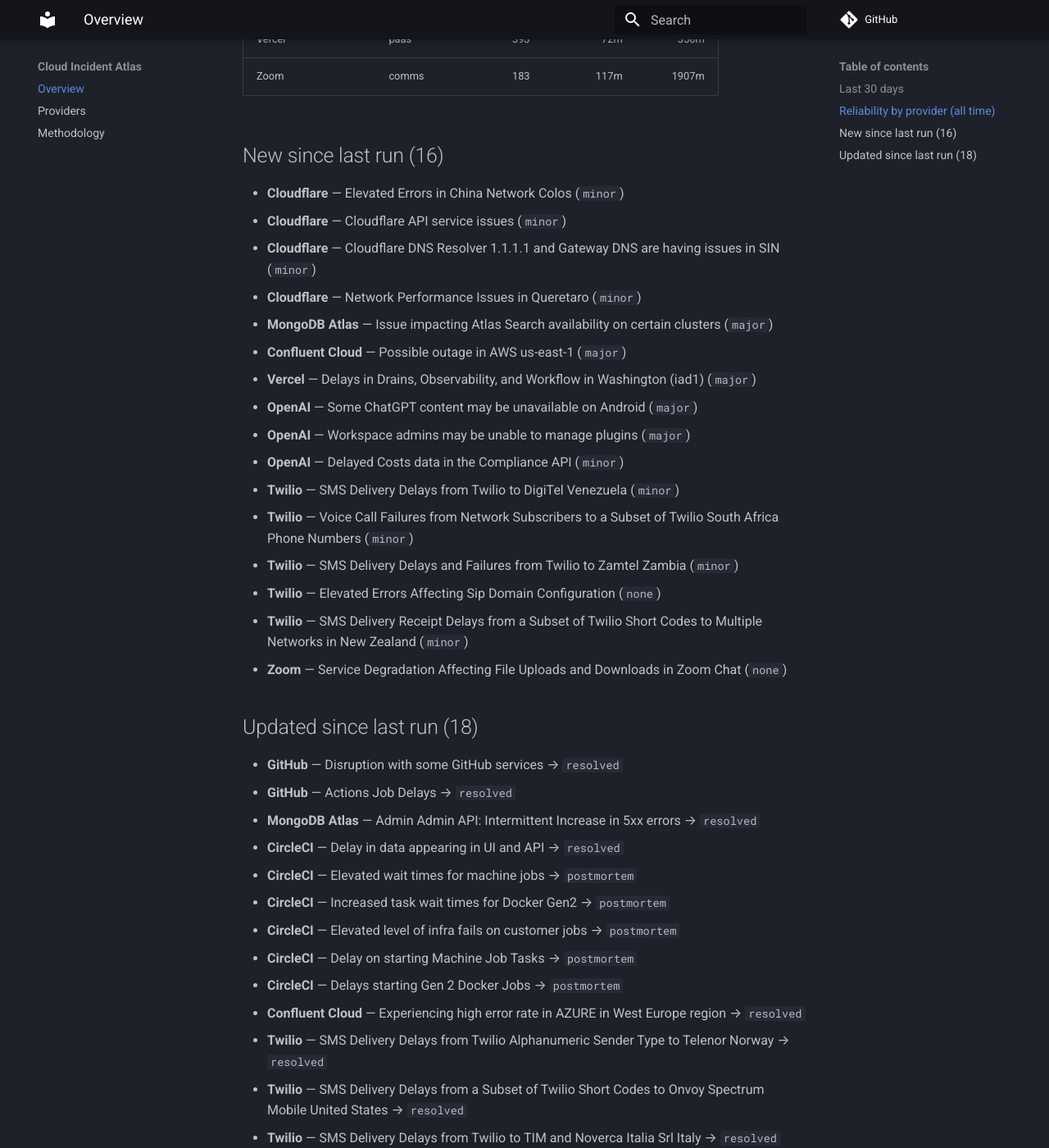
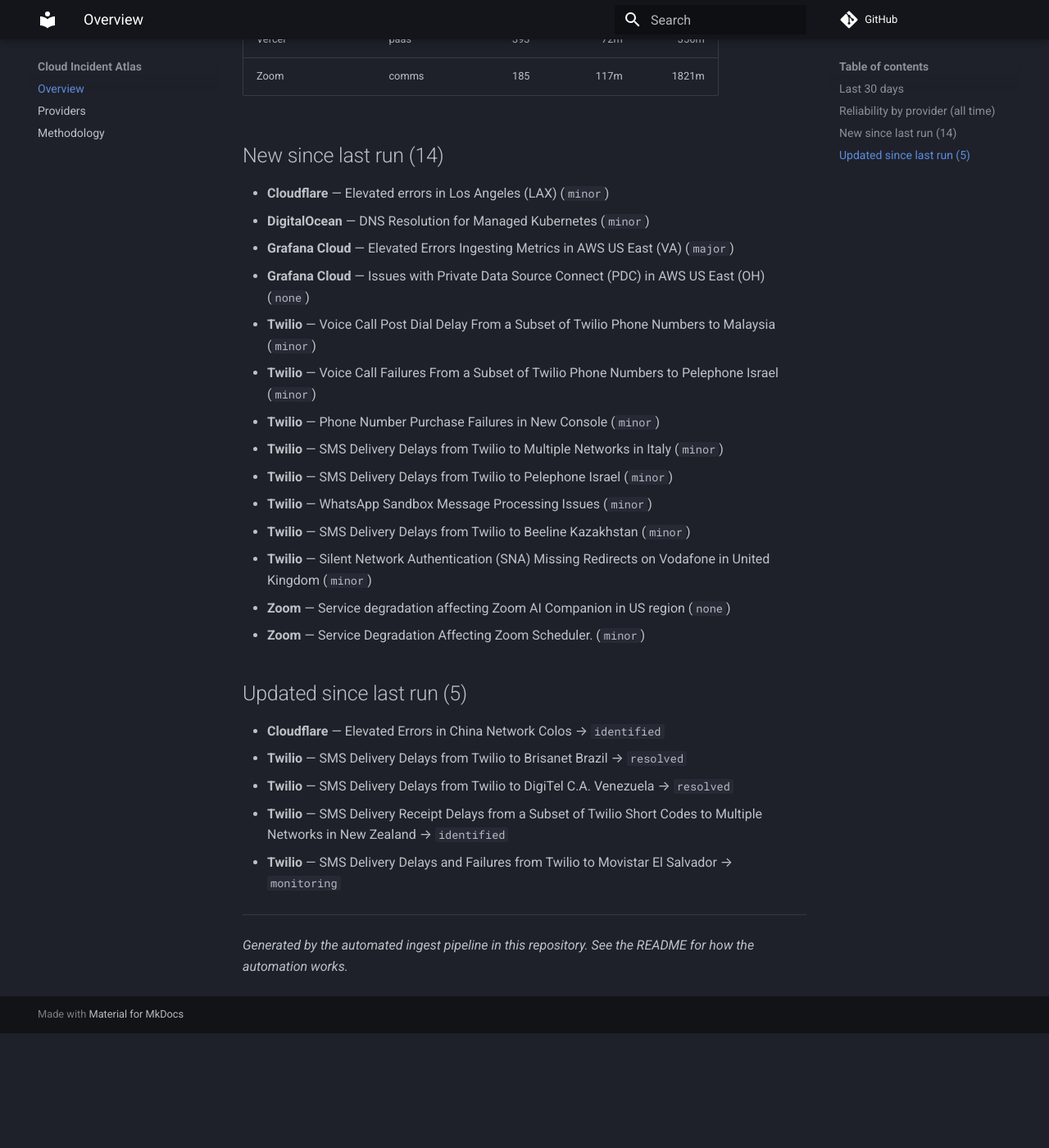
Before and after one commit to ayushgupta07xx/cloud-incident-atlas, an MkDocs documentation site: the page built from docs/index.md, in a window 1280 px wide and 1400 px high, scrolled down 1513 px. Shown: the whole window at 82% size. Built offline with MkDocs 1.6.1 and Material for MkDocs 9.7.7, drawn with Linux system fonts in a browser that asks for light colours; comment, search, counter and statistics services are not loaded; after the commit the page ends 2773 px from its top, so only the background shows below that; some of the changed text lies outside the part shown.

Commit message:
docs: refresh digest and charts
Regenerated from the corpus by the ingest pipeline.

Run: https://github.com/ayushgupta07xx/cloud-incident-atlas/actions/runs/38247314567

Co-authored-by: github-actions[bot] <41898282+github-actions[bot]@users.noreply.github.com>

```diff
--- a/docs/index.md
+++ b/docs/index.md
@@ -33,49 +33,34 @@
 | Sentry | observability | 342 | 85m | 363m |
 | Snowflake | data | 203 | 118m | 592m |
 | Supabase | paas | 438 | 150m | 1237m |
-| Twilio | comms | 11083 | 270m | 1094m |
+| Twilio | comms | 11091 | 270m | 1095m |
 | Vercel | paas | 393 | 72m | 356m |
-| Zoom | comms | 183 | 117m | 1907m |
+| Zoom | comms | 185 | 117m | 1821m |
 
-## New since last run (16)
+## New since last run (14)
 
-- **Cloudflare** — Elevated Errors in China Network Colos (`minor`)
-- **Cloudflare** — Cloudflare API service issues (`minor`)
-- **Cloudflare** — Cloudflare DNS Resolver 1.1.1.1 and Gateway DNS are having issues in SIN (`minor`)
-- **Cloudflare** — Network Performance Issues in Queretaro (`minor`)
-- **MongoDB Atlas** — Issue impacting Atlas Search availability on certain clusters (`major`)
-- **Confluent Cloud** — Possible outage in AWS us-east-1 (`major`)
-- **Vercel** — Delays in Drains, Observability, and Workflow in Washington (iad1) (`major`)
-- **OpenAI** — Some ChatGPT content may be unavailable on Android (`major`)
-- **OpenAI** — Workspace admins may be unable to manage plugins (`major`)
-- **OpenAI** — Delayed Costs data in the Compliance API (`minor`)
-- **Twilio** — SMS Delivery Delays from Twilio to DigiTel Venezuela (`minor`)
-- **Twilio** — Voice Call Failures from Network Subscribers to a Subset of Twilio South Africa Phone Numbers (`minor`)
-- **Twilio** — SMS Delivery Delays and Failures from Twilio to Zamtel Zambia (`minor`)
-- **Twilio** — Elevated Errors Affecting Sip Domain Configuration (`none`)
-- **Twilio** — SMS Delivery Receipt Delays from a Subset of Twilio Short Codes to Multiple Networks in New Zealand (`minor`)
-- **Zoom** — Service Degradation Affecting File Uploads and Downloads in Zoom Chat (`none`)
+- **Cloudflare** — Elevated errors in Los Angeles (LAX) (`minor`)
+- **DigitalOcean** — DNS Resolution for Managed Kubernetes (`minor`)
+- **Grafana Cloud** — Elevated Errors Ingesting Metrics in AWS US East (VA) (`major`)
+- **Grafana Cloud** — Issues with Private Data Source Connect (PDC) in AWS US East (OH) (`none`)
+- **Twilio** — Voice Call Post Dial Delay From a Subset of Twilio Phone Numbers to Malaysia (`minor`)
+- **Twilio** — Voice Call Failures From a Subset of Twilio Phone Numbers to Pelephone Israel (`minor`)
+- **Twilio** — Phone Number Purchase Failures in New Console (`minor`)
+- **Twilio** — SMS Delivery Delays from Twilio to Multiple Networks in Italy (`minor`)
+- **Twilio** — SMS Delivery Delays from Twilio to Pelephone Israel (`minor`)
+- **Twilio** — WhatsApp Sandbox Message Processing Issues (`minor`)
+- **Twilio** — SMS Delivery Delays from Twilio to Beeline Kazakhstan (`minor`)
+- **Twilio** — Silent Network Authentication (SNA) Missing Redirects on Vodafone in United Kingdom (`minor`)
+- **Zoom** — Service degradation affecting Zoom AI Companion in US region (`none`)
+- **Zoom** — Service Degradation Affecting Zoom Scheduler. (`minor`)
 
-## Updated since last run (18)
+## Updated since last run (5)
 
-- **GitHub** — Disruption with some GitHub services → `resolved`
-- **GitHub** — Actions Job Delays → `resolved`
-- **MongoDB Atlas** — Admin Admin API: Intermittent Increase in 5xx errors → `resolved`
-- **CircleCI** — Delay in data appearing in UI and API → `resolved`
-- **CircleCI** — Elevated wait times for machine jobs → `postmortem`
-- **CircleCI** — Increased task wait times for Docker Gen2 → `postmortem`
-- **CircleCI** — Elevated level of infra fails on customer jobs → `postmortem`
-- **CircleCI** — Delay on starting Machine Job Tasks → `postmortem`
-- **CircleCI** — Delays starting Gen 2 Docker Jobs → `postmortem`
-- **Confluent Cloud** — Experiencing high error rate in AZURE in West Europe region → `resolved`
-- **Twilio** — SMS Delivery Delays from Twilio Alphanumeric Sender Type to Telenor Norway → `resolved`
-- **Twilio** — SMS Delivery Delays from a Subset of Twilio Short Codes to Onvoy Spectrum Mobile United States → `resolved`
-- **Twilio** — SMS Delivery Delays from Twilio to TIM and Noverca Italia Srl Italy → `resolved`
-- **Twilio** — SMS Delivery Delays and Failures from a Subset of Twilio Alphanumeric Sender IDs to Mobile China → `monitoring`
-- **Twilio** — SMS Delivery Delays from Twilio to Brisanet Brazil → `identified`
+- **Cloudflare** — Elevated Errors in China Network Colos → `identified`
+- **Twilio** — SMS Delivery Delays from Twilio to Brisanet Brazil → `resolved`
+- **Twilio** — SMS Delivery Delays from Twilio to DigiTel C.A. Venezuela → `resolved`
+- **Twilio** — SMS Delivery Receipt Delays from a Subset of Twilio Short Codes to Multiple Networks in New Zealand → `identified`
 - **Twilio** — SMS Delivery Delays and Failures from Twilio to Movistar El Salvador → `monitoring`
-- **Zoom** — Service Degradation Affecting Customer Using Polycom Devices Going Offline → `resolved`
-- **Google Cloud Platform** — Google Cloud Storage customers are experiencing elevated latencies and error rates when performing upload or write operations. → `resolved`
 
 ---
 
```
Also changed, not shown: other parts of docs/index.md (+6 -6 lines), README.md (+7 -10 lines), docs/providers.md (+9 -9 lines), docs/img/mttr.svg, docs/img/timeline.svg.
